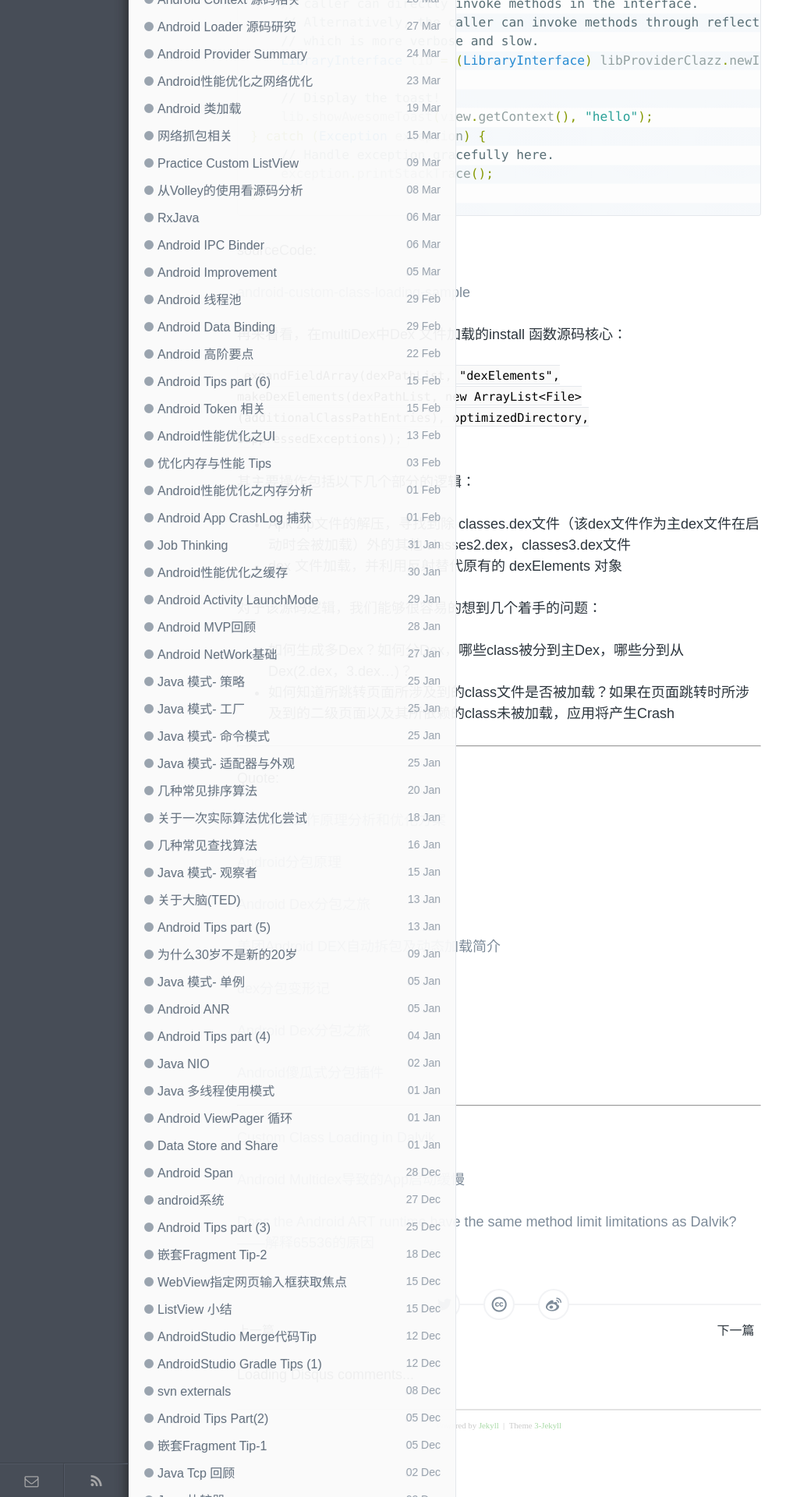
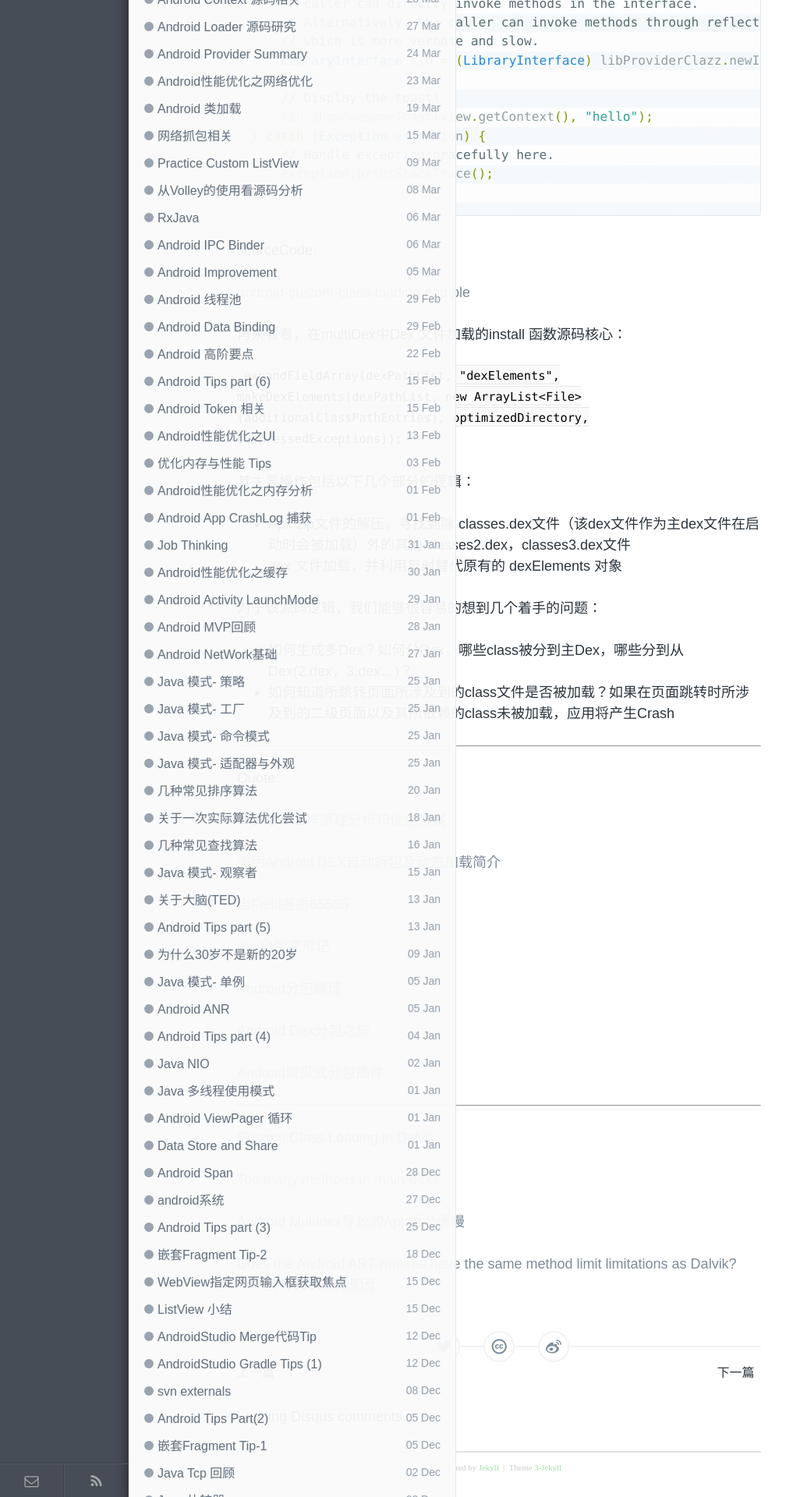
Before and after one commit to enlipan/enlipan.github.io, a Jekyll site: the page built from _posts/2017-03-03-android-multidex.md, in a window 1280 px wide. Shown: the part 2647-4567 px from the top of the page at 78% size, without its empty margins (0-1008 px from the left). Built offline with Jekyll 4.4.1, drawn with Linux system fonts in a browser that asks for light colours; nearby versions of some CDN libraries; comment, search, counter and statistics services are not loaded.

Commit message:
modify page multidex

```diff
--- a/_posts/2017-03-03-android-multidex.md
+++ b/_posts/2017-03-03-android-multidex.md
@@ -112,13 +112,13 @@
 
 [MultiDex工作原理分析和优化方案](https://zhuanlan.zhihu.com/p/24305296)
 
-[Android分包原理](http://souly.cn/%E6%8A%80%E6%9C%AF%E5%8D%9A%E6%96%87/2016/02/25/android%E5%88%86%E5%8C%85%E5%8E%9F%E7%90%86/)
-
-[Android Dex分包之旅](http://yydcdut.com/2016/03/20/split-dex/)
-
 [美团Android DEX自动拆包及动态加载简介](http://tech.meituan.com/mt-android-auto-split-dex.html)
 
+[当Field邂逅65535](http://jiajixin.cn/2015/10/21/field-65535/)
+
 [dex分包变形记](http://bugly.qq.com/bbs/forum.php?mod=viewthread&tid=193)
+
+[Android分包原理](http://souly.cn/%E6%8A%80%E6%9C%AF%E5%8D%9A%E6%96%87/2016/02/25/android%E5%88%86%E5%8C%85%E5%8E%9F%E7%90%86/)
 
 [Android Dex分包之旅](http://yydcdut.com/2016/03/20/split-dex/)
 
@@ -126,9 +126,9 @@
 
 ---
 
+[Custom Class Loading in Dalvik](https://android-developers.googleblog.com/2011/07/custom-class-loading-in-dalvik.html)
 
-
-[Custom Class Loading in Dalvik](https://android-developers.googleblog.com/2011/07/custom-class-loading-in-dalvik.html)
+[Too many methods in main-dex?](http://blog.osom.info/2014/12/too-many-methods-in-main-dex.html)
 
 [Android Multidex导致的App启动缓慢](https://github.com/hehonghui/android-tech-frontier/blob/master/issue-39/Android%20dex%E5%88%86%E5%8C%85%E5%AF%BC%E8%87%B4%E7%9A%84App%E5%90%AF%E5%8A%A8%E9%80%9F%E5%BA%A6%E4%B8%8B%E9%99%8D.md)
 
```
